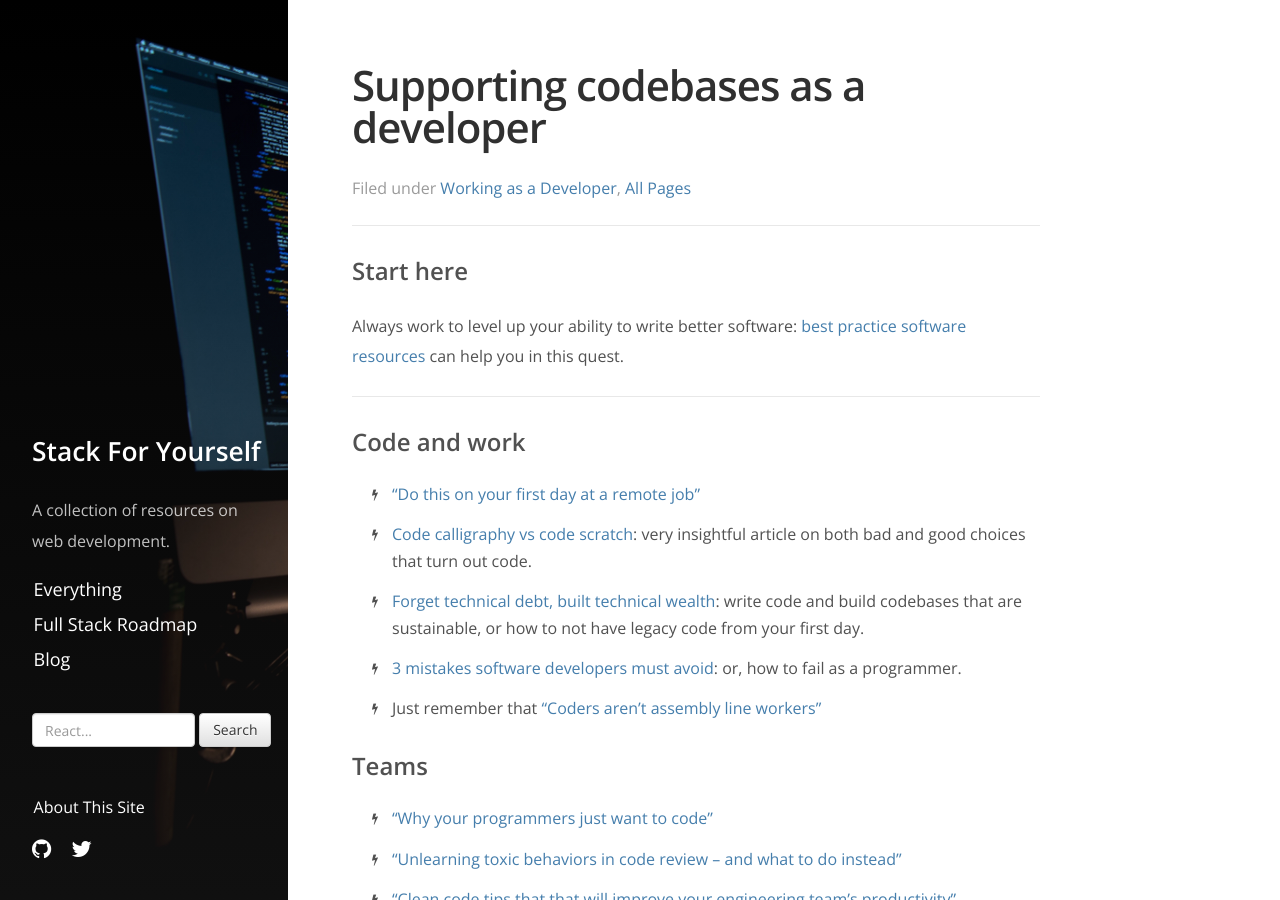
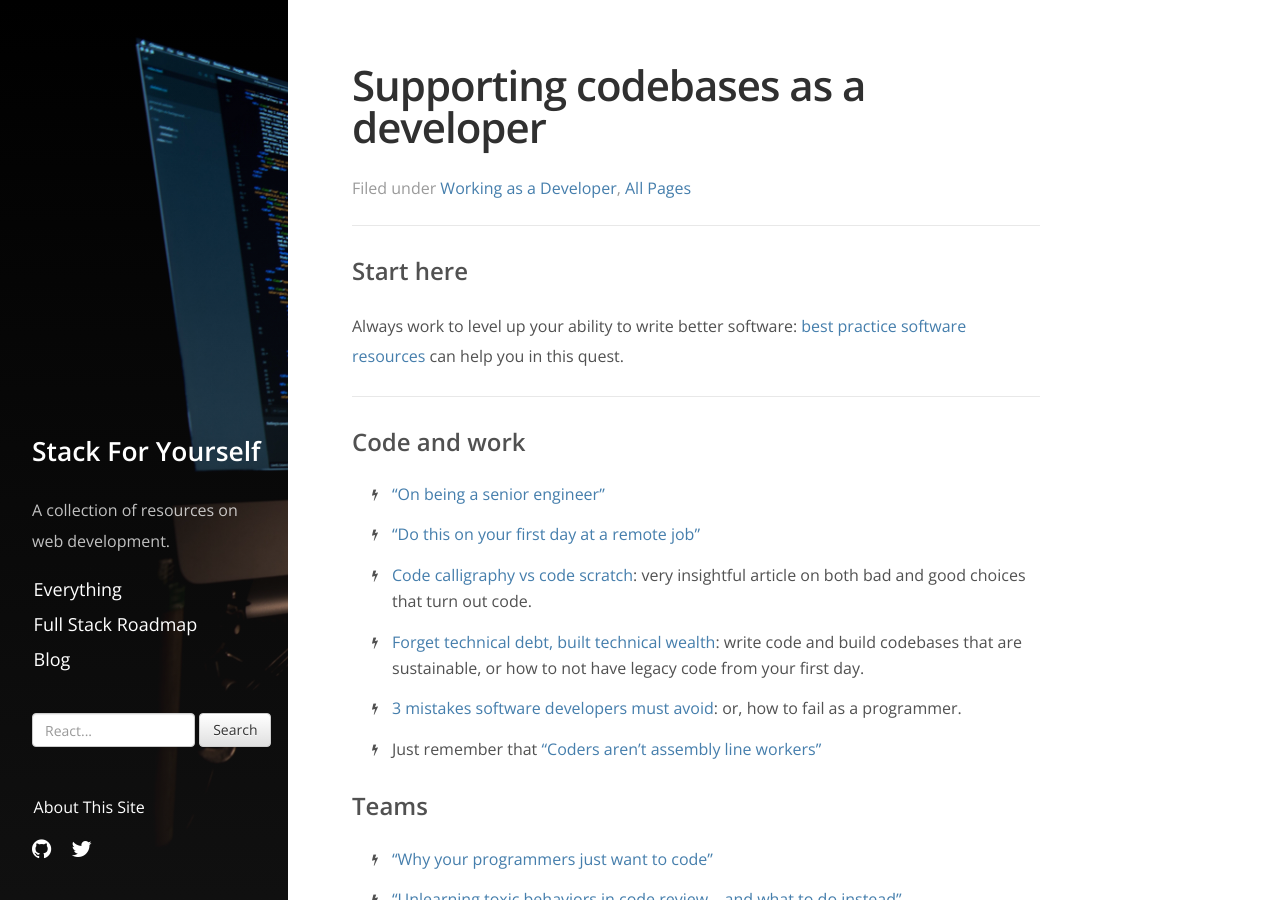
Before and after one commit to mindplace/stack-for-yourself, a Jekyll site: the page built from _posts/2016-05-01-supporting-codebase-at-work.md, in a window 1280 px wide and 900 px high. Built offline with Jekyll 4.4.1, drawn with Linux system fonts in a browser that asks for light colours; nearby versions of some CDN libraries; comment, search, counter and statistics services are not loaded.

Commit message:
Added 'On being a senior engineer'

```diff
--- a/_posts/2016-05-01-supporting-codebase-at-work.md
+++ b/_posts/2016-05-01-supporting-codebase-at-work.md
@@ -13,6 +13,7 @@ Always work to level up your ability to write better software: [best practice so
 <hr>
 
 ## Code and work
+* ["On being a senior engineer"](https://www.kitchensoap.com/2012/10/25/on-being-a-senior-engineer/)
 * ["Do this on your first day at a remote job"](https://www.linkedin.com/pulse/do-your-first-day-remote-job-nicole-wosje/)
 * [Code calligraphy vs code scratch](https://medium.freecodecamp.com/what-is-shitty-code-handwriting-ae7c00708b#.2xp08elhl): very insightful article on both bad and good choices that turn out code.
 * [Forget technical debt, built technical wealth](https://firstround.com/review/forget-technical-debt-heres-how-to-build-technical-wealth/?ct=t(How_Does_Your_Leadership_Team_Rate_12_3_2015)): write code and build codebases that are sustainable, or how to not have legacy code from your first day.
```
